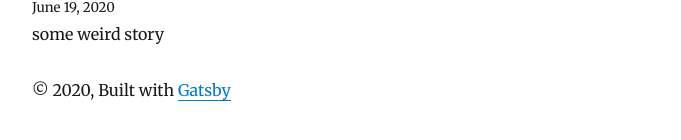
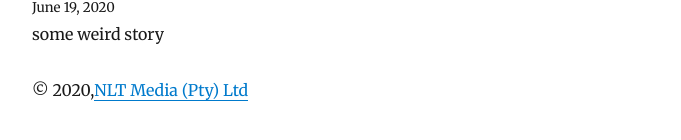
Before and after one commit to lesego-sebusi/blog-cms, a Gatsby site: page / in a window 1280 px wide. Shown: the part 418-558 px from the top of the page, without its empty margins (293-974 px from the left). Built offline with nearby package versions, Linux system fonts and the light colour scheme; Gatsby itself is replaced by a stand-in of ours; some packages are replaced by stand-ins of ours.

Commit message:
change footer

```diff
--- a/src/components/layout.js
+++ b/src/components/layout.js
@@ -59,9 +59,8 @@ const Layout = ({ location, title, children }) => {
       <header>{header}</header>
       <main>{children}</main>
       <footer>
-        © {new Date().getFullYear()}, Built with
-        {` `}
-        <a href="https://www.gatsbyjs.org">Gatsby</a>
+        © {new Date().getFullYear()},
+        <a href="https://www.roundafire.co.za">NLT Media (Pty) Ltd</a>
       </footer>
     </div>
   )
```
